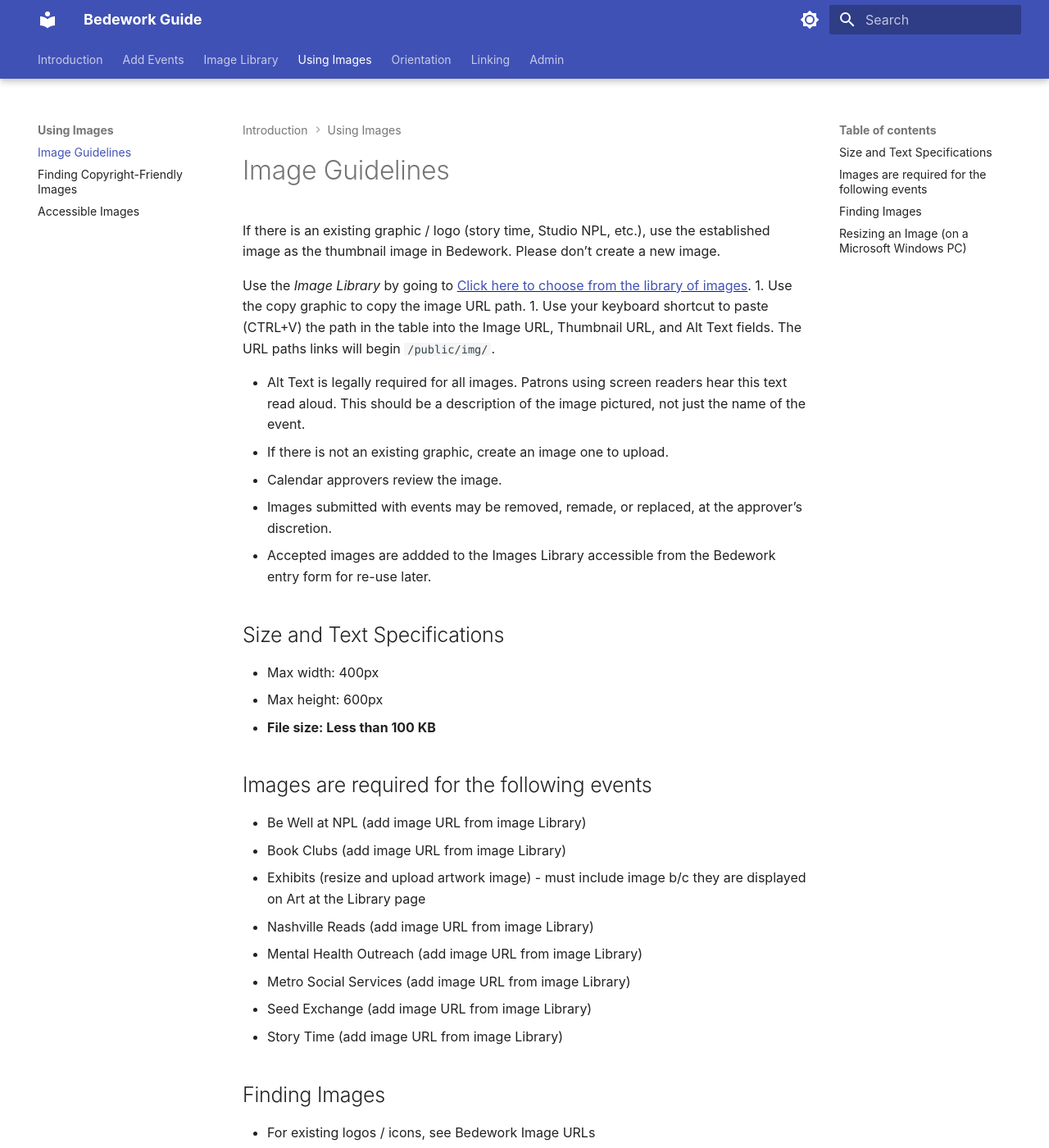
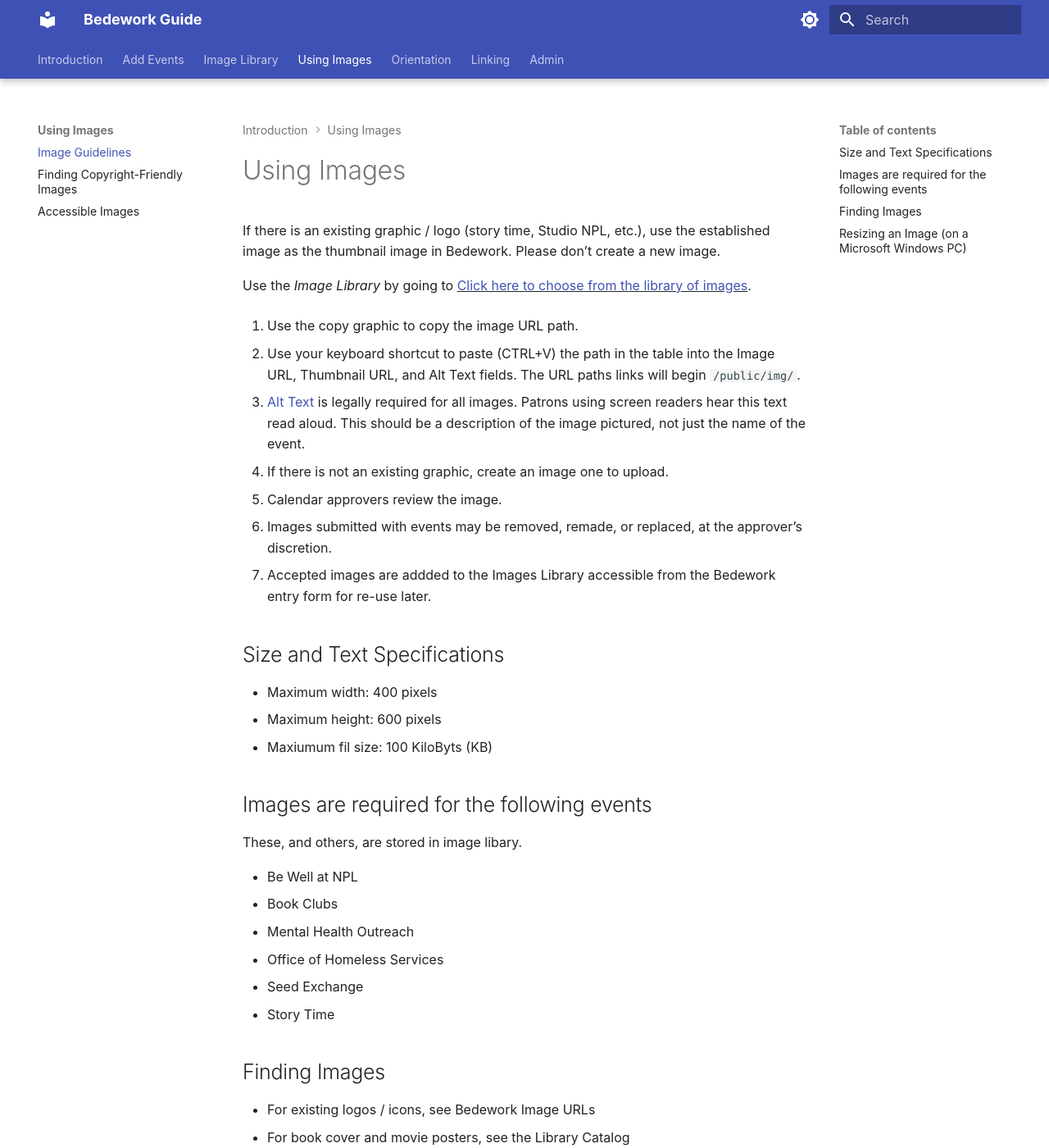
Before and after one commit to Nashville-Public-Library/bedework-docs, an MkDocs documentation site: the page built from docs/using-images/image-guidelines.md, in a window 1280 px wide and 1400 px high. Shown: the whole window at 82% size. Built offline with MkDocs 1.6.1 and Material for MkDocs 9.7.7, drawn with Linux system fonts in a browser that asks for light colours.

Commit message:
fixing up images guidelines page

```diff
--- a/docs/using-images/image-guidelines.md
+++ b/docs/using-images/image-guidelines.md
@@ -3,15 +3,17 @@ title: Image Guidelines
 sidebar_position: 1
 ---
 
-# Image Guidelines
+# Using Images
 
 If there is an existing graphic / logo (story time, Studio NPL, etc.), use the established image as the thumbnail image in Bedework. Please don’t create a new image.
 
 Use the _Image Library_ by going to <u>[Click here to choose from the library of images](../image-library/series-logos.md)</u>.
+
 1. Use the copy graphic to copy the image URL path.
+
 1. Use your keyboard shortcut to paste (CTRL+V) the path in the table into the Image URL, Thumbnail URL, and Alt Text fields. The URL paths links will begin `/public/img/`.
 
-- Alt Text is legally required for all images. Patrons using screen readers hear this text read aloud. This should be a description of the image pictured, not just the name of the event.
+- [Alt Text](../using-images/accessible-images.md) is legally required for all images. Patrons using screen readers hear this text read aloud. This should be a description of the image pictured, not just the name of the event.
 - If there is not an existing graphic, create an image one to upload.
 - Calendar approvers review the image.
 - Images submitted with events may be removed, remade, or replaced, at the approver’s discretion.
@@ -19,20 +21,20 @@ Use the _Image Library_ by going to <u>[Click here to choose from the library of
 
 ## Size and Text Specifications
 
-- Max width: 400px
-- Max height: 600px
-- **File size: Less than 100 KB**
+- Maximum width: 400 pixels
+- Maximum height: 600 pixels
+- Maxiumum fil size: 100 KiloByts (KB)
 
 ## Images are required for the following events
 
-- Be Well at NPL (add image URL from image Library)
-- Book Clubs (add image URL from image Library)
-- Exhibits (resize and upload artwork image) - must include image b/c they are displayed on Art at the Library page
-- Nashville Reads (add image URL from image Library)
-- Mental Health Outreach (add image URL from image Library)
-- Metro Social Services (add image URL from image Library)
-- Seed Exchange (add image URL from image Library)
-- Story Time (add image URL from image Library)
+These, and others, are stored in image libary.
+
+- Be Well at NPL
+- Book Clubs
+- Mental Health Outreach
+- Office of Homeless Services
+- Seed Exchange
+- Story Time
 
 ## Finding Images
 
```
